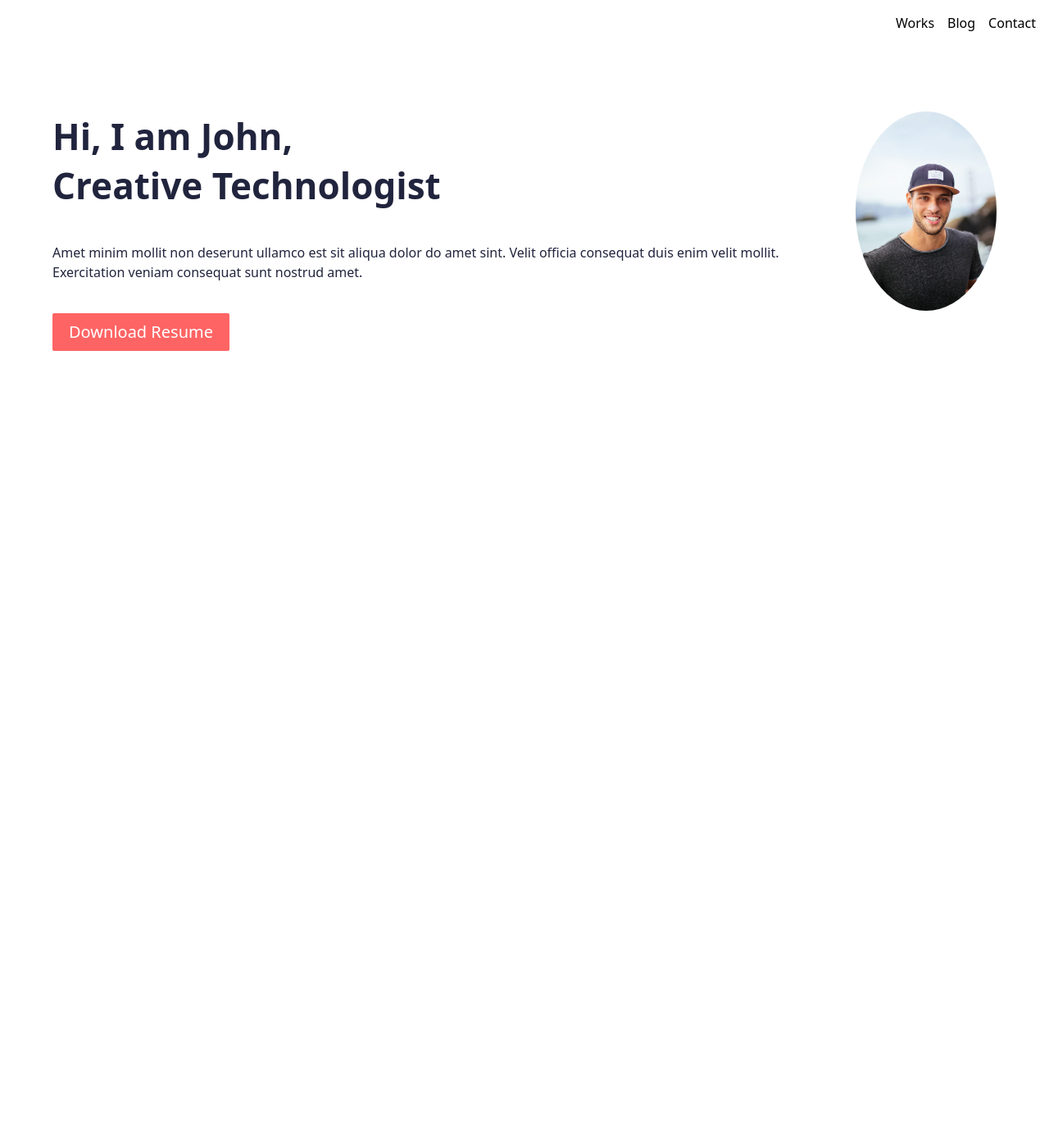
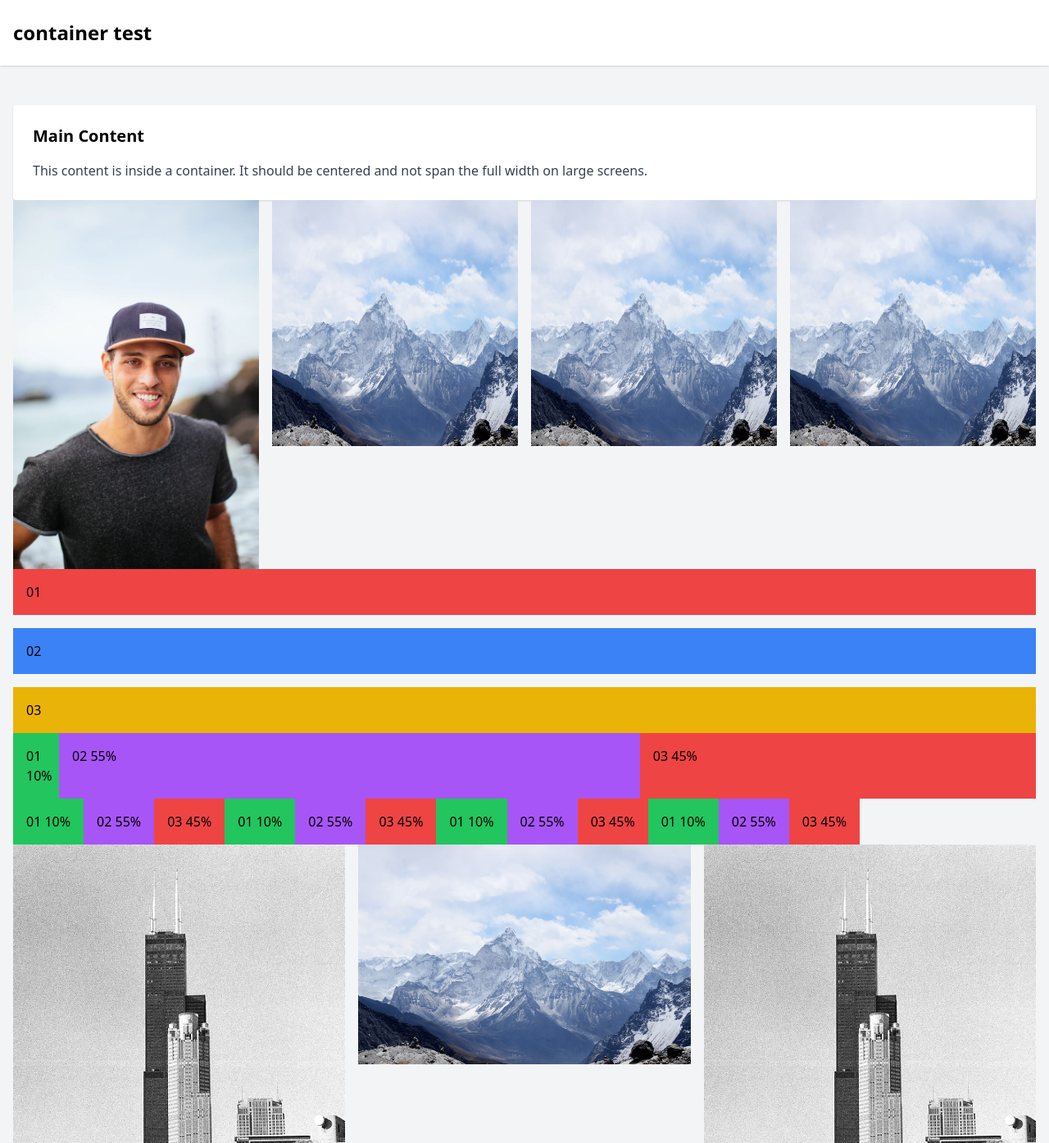
Before and after one commit to farizkydy/tailwind-dibimbing, a plain HTML site: page index.html in a window 1280 px wide. Shown: the top 1394 px of the page at 82% size. Before the commit the page ends 800 px from the top, so only its background shows below. Drawn offline with nearby package versions, Linux system fonts and the light colour scheme.

Commit message:
flex grid

```diff
--- a/index.html
+++ b/index.html
@@ -1,31 +1,106 @@
+<!-- <!DOCTYPE html>
+<html lang="en">
+  <head>
+    <meta charset="UTF-8" />
+    <meta name="viewport" content="width=device-width, initial-scale=1.0" />
+    <title>Urban Lens</title>
+    <script src="https://cdn.tailwindcss.com"></script>
+  </head>
+  <body class="bg-white text-gray-900">
+
+    <section class="text-center py-20 px-4">
+      <h1 class="text-4xl md:text-5xl font-bold leading-tight mb-4">
+        Urban stories<br />
+        <span class="underline underline-offset-4 decoration-black">through the lens</span>
+      </h1>
+      <p class="text-gray-600 mb-6">
+        Capturing the unseen rhythms of the city.
+      </p>
+      <button class="bg-yellow-400 hover:bg-yellow-500 text-black font-semibold px-6 py-2 rounded-full transition">
+        Discover my Journey
+      </button>
+    </section>
+
+
+  </body>
+</html> -->
 <!DOCTYPE html>
 <html lang="en">
-<head>
-  <meta charset="UTF-8">
-  <meta name="viewport" content="width=device-width, initial-scale=1.0">
-  <title>Hero Section</title>
-  <script src="https://cdn.jsdelivr.net/npm/@tailwindcss/browser@4"></script>
-</head>
-<body class="bg-primary font-sans">
-  <nav class="flex justify-end gap-4 p-4 font-medium">
-    <a href="#">Works</a>
-    <a href="#">Blog</a>
-    <a href="#">Contact</a>
-  </nav>
+  <head>
+    <meta charset="UTF-8" />
+    <title>Tailwind Container Test</title>
+    <script src="https://cdn.tailwindcss.com"></script>
+  </head>
+  <body class="bg-gray-100">
+    <header class="bg-white shadow py-6">
+      <div class="container mx-auto px-4">
+        <h1 class="text-2xl font-bold">container test</h1>
+      </div>
+    </header>
+    <main class="py-12">
+      <div class="container mx-auto px-4">
+        <div class="bg-white rounded shadow p-6">
+          <h2 class="text-xl font-semibold mb-4">Main Content</h2>
+          <p class="text-gray-700">
+            This content is inside a container. It should be centered and not span the full width on large screens.
+          </p>
+        </div>
+      </div>
+      <div class="container mx-auto px-4">
+        <div class="columns-4 ...">
+          <img class="aspect-3/2 ..." src="./assets/avatar.png" />
+          <img class="aspect-square ..." src="./assets/mountain.avif" />
+          <img class="aspect-square ..." src="./assets/mountain.avif" />
+          <img class="aspect-square ..." src="./assets/mountain.avif" />
+        </div>
+      </div>
 
-  <section class="flex mx-auto mt-[80px] mb-[71px] max-w-6xl">
-    <div class="mr-20">
-      <h1 class="font-bold text-[44px] leading-[60px] text-[#21243D] mb-10">Hi, I am John,
-        <br>
-        Creative Technologist
-        </br>
-      </h1>
-      <p class="text-[16px] text-[#21243D]">Amet minim mollit non deserunt ullamco est sit aliqua dolor do amet sint. Velit officia consequat duis enim velit mollit. Exercitation veniam consequat sunt nostrud amet.</p>
-      <button class="bg-[#FF6464] text-white text-[20px] px-5 py-2 rounded-xs mt-[38px]">Download Resume</button>
-    </div>
-    <div class="">
-      <img src="./assets/avatar.png" alt="avatar profile" class="rounded-[50%] w-[243px] h-[243px] object-cover mx-auto">
-    </div>
-  </section>
-</body>
+      <div class="container mx-auto px-4">
+        <div class="flex flex-col gap-4">
+          <div class="bg-red-500 p-4">01</div>
+          <div class="bg-blue-500 p-4">02</div>
+          <div class="bg-yellow-500 p-4">03</div>
+        </div>
+        <div class="flex">
+          <div class="w-14 flex-none bg-green-500 p-4">01 10%</div>
+          <div class="w-64 flex-[3] bg-purple-500 p-4">02 55%</div>
+          <div class="w-32 flex-[2] bg-red-500 p-4">03 45%</div>
+        </div>
+
+        <div class="flex flex-wrap">
+          <div class=" bg-green-500 p-4">01 10%</div>
+          <div class=" bg-purple-500 p-4">02 55%</div>
+          <div class=" bg-red-500 p-4">03 45%</div>
+          <div class=" bg-green-500 p-4">01 10%</div>
+          <div class=" bg-purple-500 p-4">02 55%</div>
+          <div class=" bg-red-500 p-4">03 45%</div>
+          <div class=" bg-green-500 p-4">01 10%</div>
+          <div class=" bg-purple-500 p-4">02 55%</div>
+          <div class=" bg-red-500 p-4">03 45%</div>
+          <div class=" bg-green-500 p-4">01 10%</div>
+          <div class=" bg-purple-500 p-4">02 55%</div>
+          <div class=" bg-red-500 p-4">03 45%</div>
+        </div>
+      </div>
+
+      <!-- grid test study case -->
+       <div class="container mx-auto px-4">
+          <div class="grid grid-cols-3 gap-4">
+            <img src="./assets/building.png" alt="building" class="h-[400] w-auto object-cover">
+            <img src="./assets/mountain.avif" alt="mountain" class="h-[400] w-auto object-cover">
+            <div class="grid gap-4">
+              <img src="./assets/building.png" alt="building" class="h-[200] w-full object-cover">
+              <img src="./assets/mountain.avif" alt="mountain" class="h-[200] w-full object-cover">
+            </div>
+          </div>
+       </div>
+    </main>
+
+    <footer class="bg-white shadow py-6 mt-12">
+      <div class="container mx-auto px-4 text-center text-sm text-gray-500">
+        &copy; 2025 Tailwind Container Example
+      </div>
+    </footer>
+
+  </body>
 </html>
```
Also changed, not shown: assets/building.png (added), assets/mountain.avif (added), assets/street.png (added).
